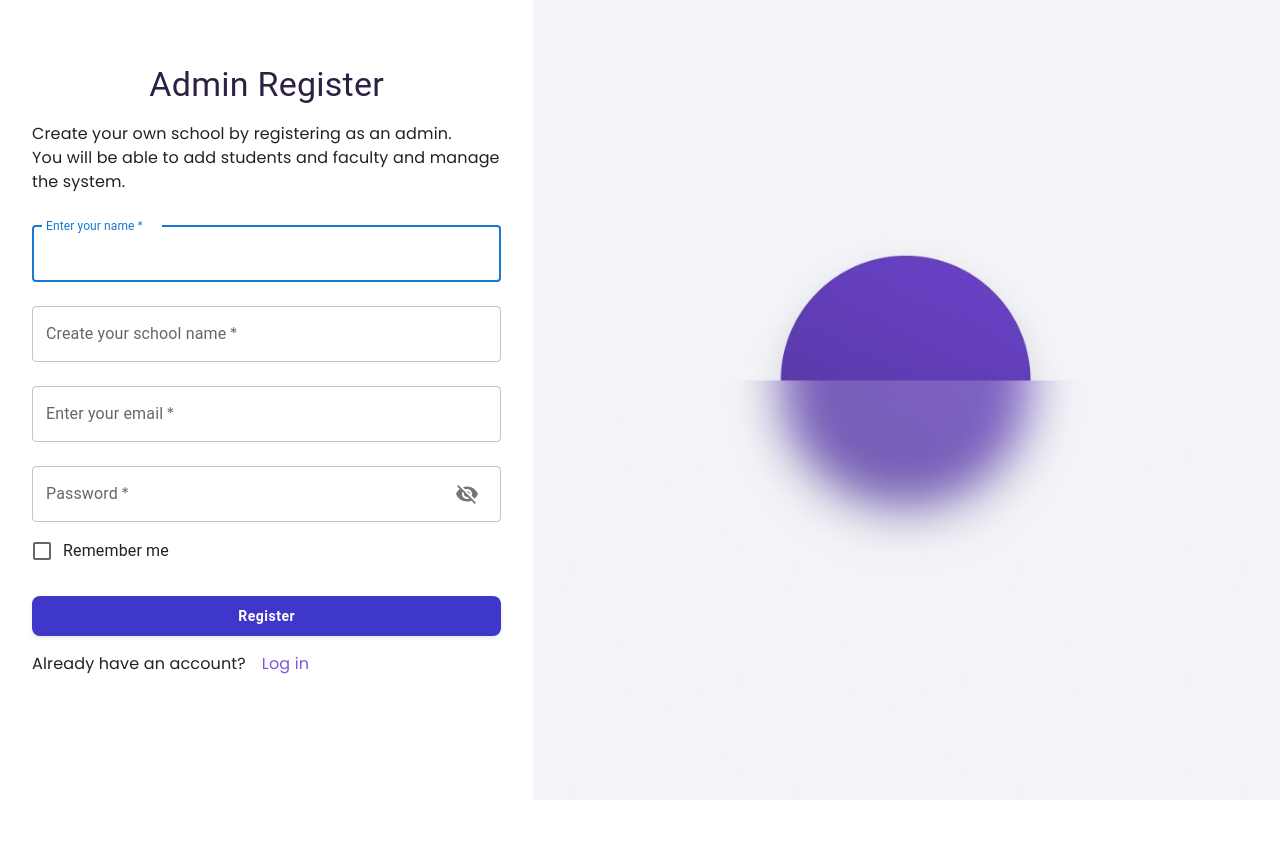
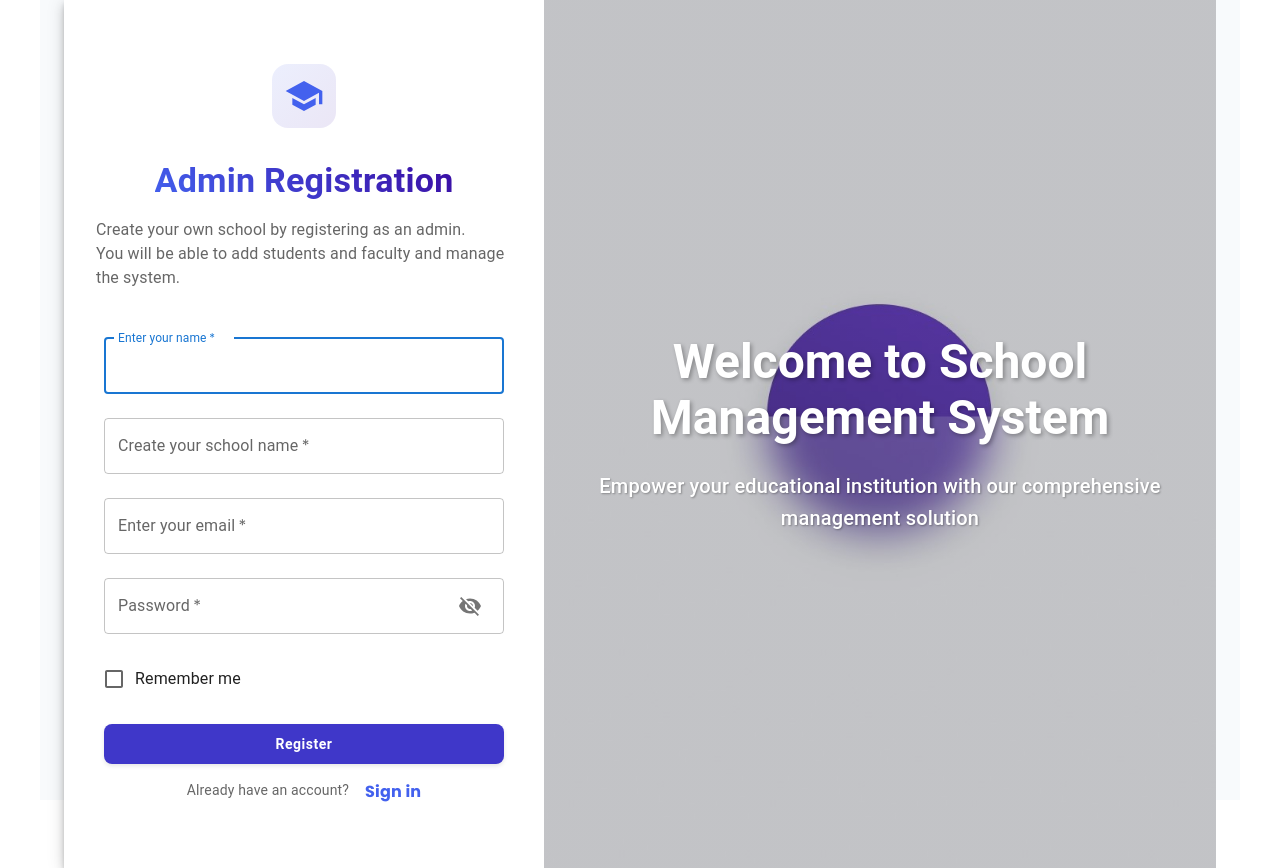
Before and after one commit to LoordhuJeyakumar/School_Management_System, a React (Create React App) app in the folder frontend/: page /Adminregister in a window 1280 px wide. Before the commit the page ends 800 px from the top, so only its background shows below. Built offline with nearby package versions, Linux system fonts and the light colour scheme; no server answers.

Commit message:
feat: enhance AdminRegisterPage with improved layout, animations, and styled components for better user experience

```diff
--- a/frontend/src/pages/admin/AdminRegisterPage.js
+++ b/frontend/src/pages/admin/AdminRegisterPage.js
@@ -2,26 +2,30 @@ import * as React from 'react';
 import { useEffect, useState } from 'react';
 import { Link, useNavigate } from 'react-router-dom';
 import { useDispatch, useSelector } from 'react-redux';
-import { Grid, Box, Typography, Paper, Checkbox, FormControlLabel, TextField, CssBaseline, IconButton, InputAdornment, CircularProgress} from '@mui/material';
+import {
+    Grid, Box, Typography, Paper, Checkbox, FormControlLabel, TextField,
+    CssBaseline, IconButton, InputAdornment, CircularProgress, Container
+} from '@mui/material';
 import { createTheme, ThemeProvider } from '@mui/material/styles';
-import { Visibility, VisibilityOff } from '@mui/icons-material';
+import { Visibility, VisibilityOff, School } from '@mui/icons-material';
 import bgpic from "../../assets/designlogin.jpg"
 import { LightPurpleButton } from '../../components/buttonStyles';
 import { registerUser } from '../../redux/userRelated/userHandle';
 import styled from 'styled-components';
+import { motion } from 'framer-motion';
 import Popup from '../../components/Popup';
 
 const defaultTheme = createTheme();
 
 const AdminRegisterPage = () => {
 
-    const dispatch = useDispatch()
-    const navigate = useNavigate()
+    const dispatch = useDispatch();
+    const navigate = useNavigate();
 
-    const { status, currentUser, response, error, currentRole } = useSelector(state => state.user);;
+    const { status, currentUser, response, error, currentRole } = useSelector(state => state.user);
 
-    const [toggle, setToggle] = useState(false)
-    const [loader, setLoader] = useState(false)
+    const [toggle, setToggle] = useState(false);
+    const [loader, setLoader] = useState(false);
     const [showPopup, setShowPopup] = useState(false);
     const [message, setMessage] = useState("");
 
@@ -29,7 +33,7 @@ const AdminRegisterPage = () => {
     const [passwordError, setPasswordError] = useState(false);
     const [adminNameError, setAdminNameError] = useState(false);
     const [schoolNameError, setSchoolNameError] = useState(false);
-    const role = "Admin"
+    const role = "Admin";
 
     const handleSubmit = (event) => {
         event.preventDefault();
@@ -47,9 +51,9 @@ const AdminRegisterPage = () => {
             return;
         }
 
-        const fields = { name, email, password, role, schoolName }
-        setLoader(true)
-        dispatch(registerUser(fields, role))
+        const fields = { name, email, password, role, schoolName };
+        setLoader(true);
+        dispatch(registerUser(fields, role));
     };
 
     const handleInputChange = (event) => {
@@ -63,41 +67,48 @@ const AdminRegisterPage = () => {
     useEffect(() => {
         if (status === 'success' || (currentUser !== null && currentRole === 'Admin')) {
             navigate('/Admin/dashboard');
-        }
-        else if (status === 'failed') {
-            setMessage(response)
-            setShowPopup(true)
-            setLoader(false)
-        }
-        else if (status === 'error') {
-            console.log(error)
+        } else if (status === 'failed') {
+            setMessage(response);
+            setShowPopup(true);
+            setLoader(false);
+        } else if (status === 'error') {
+            console.log(error);
         }
     }, [status, currentUser, currentRole, navigate, error, response]);
 
     return (
         <ThemeProvider theme={defaultTheme}>
+            <StyledContainer>
                 <Grid container component="main" sx={{ height: '100vh' }}>
                     <CssBaseline />
                     <Grid item xs={12} sm={8} md={5} component={Paper} elevation={6} square>
-                    <Box
-                        sx={{
-                            my: 8,
-                            mx: 4,
-                            display: 'flex',
-                            flexDirection: 'column',
-                            alignItems: 'center',
-                        }}
+                        <Box sx={{ position: 'relative', height: '100%', overflow: 'auto' }}>
+                            <motion.div
+                                initial={{ opacity: 0, y: 20 }}
+                                animate={{ opacity: 1, y: 0 }}
+                                transition={{ duration: 0.5 }}
                             >
-                        <Typography variant="h4" sx={{ mb: 2, color: "#2c2143" }}>
-                            Admin Register
+                                <StyledPaper>
+                                    <StyledIconWrapper>
+                                        <School sx={{ fontSize: 40, color: '#4361ee' }} />
+                                    </StyledIconWrapper>
+                                    <Typography variant="h4" sx={{
+                                        mb: 2,
+                                        fontWeight: 700,
+                                        background: 'linear-gradient(45deg, #4361ee, #3a0ca3)',
+                                        WebkitBackgroundClip: 'text',
+                                        WebkitTextFillColor: 'transparent'
+                                    }}>
+                                        Admin Registration
                                     </Typography>
-                        <Typography variant="h7">
+                                    <Typography variant="body1" sx={{ mb: 4, color: 'text.secondary' }}>
                                         Create your own school by registering as an admin.
                                         <br />
                                         You will be able to add students and faculty and
                                         manage the system.
                                     </Typography>
-                        <Box component="form" noValidate onSubmit={handleSubmit} sx={{ mt: 2 }}>
+                                    <Box component="form" noValidate onSubmit={handleSubmit}>
+                                        <StyledFormFields>
                                             <TextField
                                                 margin="normal"
                                                 required
@@ -151,41 +162,48 @@ const AdminRegisterPage = () => {
                                                     endAdornment: (
                                                         <InputAdornment position="end">
                                                             <IconButton onClick={() => setToggle(!toggle)}>
-                                                {toggle ? (
-                                                    <Visibility />
-                                                ) : (
-                                                    <VisibilityOff />
-                                                )}
+                                                                {toggle ? <Visibility /> : <VisibilityOff />}
                                                             </IconButton>
                                                         </InputAdornment>
                                                     ),
                                                 }}
                                             />
-                            <Grid container sx={{ display: "flex", justifyContent: "space-between" }}>
+                                            <Grid container sx={{ mt: 2 }}>
                                                 <FormControlLabel
-                                    control={<Checkbox value="remember" color="primary" />}
+                                                    control={<StyledCheckbox value="remember" color="primary" />}
                                                     label="Remember me"
                                                 />
                                             </Grid>
+                                            <motion.div whileHover={{ scale: 1.01 }} whileTap={{ scale: 0.99 }}>
                                                 <LightPurpleButton
                                                     type="submit"
                                                     fullWidth
                                                     variant="contained"
                                                     sx={{ mt: 3, mb: 2 }}
                                                 >
-                                {loader ? <CircularProgress size={24} color="inherit"/> : "Register"}
+                                                    {loader ? (
+                                                        <CircularProgress size={24} sx={{ color: '#fff' }} />
+                                                    ) : (
+                                                        "Register"
+                                                    )}
                                                 </LightPurpleButton>
-                            <Grid container>
-                                <Grid>
+                                            </motion.div>
+                                        </StyledFormFields>
+                                        <Grid container justifyContent="center" spacing={2}>
+                                            <Grid item>
+                                                <Typography variant="body2" color="text.secondary">
                                                     Already have an account?
+                                                </Typography>
                                             </Grid>
-                                <Grid item sx={{ ml: 2 }}>
+                                            <Grid item>
                                                 <StyledLink to="/Adminlogin">
-                                        Log in
+                                                    Sign in
                                                 </StyledLink>
                                             </Grid>
                                         </Grid>
                                     </Box>
+                                </StyledPaper>
+                            </motion.div>
                         </Box>
                     </Grid>
                     <Grid
@@ -194,24 +212,98 @@ const AdminRegisterPage = () => {
                         sm={4}
                         md={7}
                         sx={{
-                        backgroundImage: `url(${bgpic})`,
+                            position: 'relative',
+                            backgroundImage: `linear-gradient(rgba(0, 0, 0, 0.2), rgba(0, 0, 0, 0.2)), url(${bgpic})`,
                             backgroundRepeat: 'no-repeat',
                             backgroundColor: (t) =>
                                 t.palette.mode === 'light' ? t.palette.grey[50] : t.palette.grey[900],
                             backgroundSize: 'cover',
                             backgroundPosition: 'center',
+                            display: { xs: 'none', sm: 'flex' },
+                            flexDirection: 'column',
+                            justifyContent: 'center',
+                            alignItems: 'center',
+                            textAlign: 'center',
+                            color: '#fff',
+                            padding: 4,
                         }}
-                />
+                    >
+                        <motion.div
+                            initial={{ opacity: 0, y: 20 }}
+                            animate={{ opacity: 1, y: 0 }}
+                            transition={{ duration: 0.8, delay: 0.3 }}
+                        >
+                            <Box sx={{ maxWidth: '600px' }}>
+                                <Typography variant="h3" sx={{
+                                    fontWeight: 700,
+                                    mb: 3,
+                                    textShadow: '2px 2px 4px rgba(0,0,0,0.3)'
+                                }}>
+                                    Welcome to School Management System
+                                </Typography>
+                                <Typography variant="h6" sx={{
+                                    textShadow: '1px 1px 2px rgba(0,0,0,0.3)'
+                                }}>
+                                    Empower your educational institution with our comprehensive management solution
+                                </Typography>
+                            </Box>
+                        </motion.div>
+                    </Grid>
                 </Grid>
                 <Popup message={message} setShowPopup={setShowPopup} showPopup={showPopup} />
+            </StyledContainer>
         </ThemeProvider>
     );
 }
 
-export default AdminRegisterPage
+export default AdminRegisterPage;
+
+const StyledContainer = styled(Container)`
+    min-height: 100vh;
+    background: ${props => props.theme.palette?.background?.default || '#f8fafc'};
+`;
+
+const StyledPaper = styled(Box)`
+    margin: 4rem 2rem;
+    display: flex;
+    flex-direction: column;
+    align-items: center;
+
+    @media (max-width: 600px) {
+        margin: 2rem 1rem;
+    }
+`;
+
+const StyledIconWrapper = styled.div`
+    width: 64px;
+    height: 64px;
+    border-radius: 16px;
+    background: linear-gradient(135deg, rgba(67, 97, 238, 0.1), rgba(58, 12, 163, 0.1));
+    display: flex;
+    align-items: center;
+    justify-content: center;
+    margin-bottom: 2rem;
+`;
+
+const StyledFormFields = styled.div`
+    width: 100%;
+    max-width: 400px;
+`;
+
+const StyledCheckbox = styled(Checkbox)`
+    &.Mui-checked {
+        color: #4361ee;
+    }
+`;
 
 const StyledLink = styled(Link)`
-  margin-top: 9px;
     text-decoration: none;
-  color: #7f56da;
+    color: #4361ee;
+    font-weight: 600;
+    transition: all 0.3s ease;
+
+    &:hover {
+        color: #3a0ca3;
+        text-decoration: underline;
+    }
 `;
```
Lines whose indentation alone changed are shown as unchanged.
